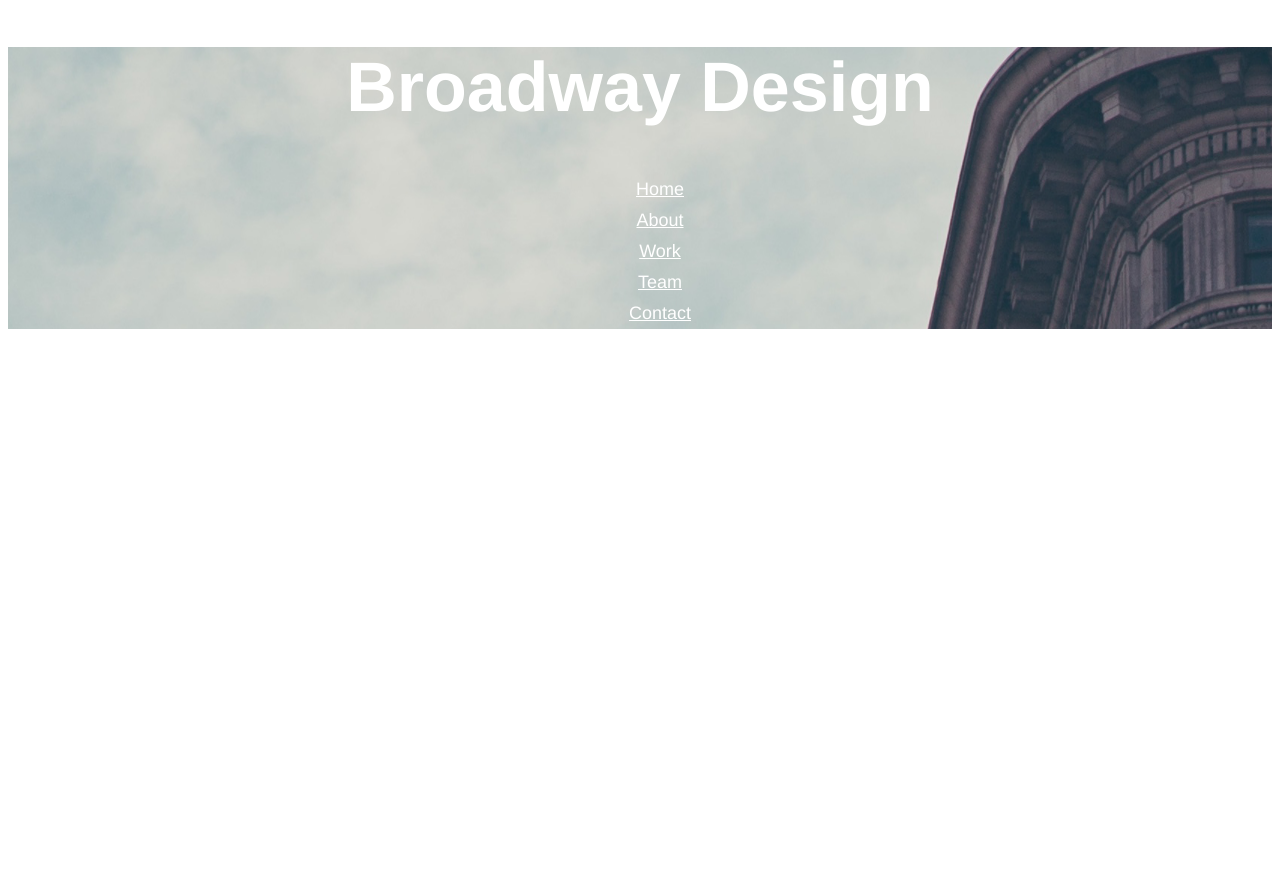
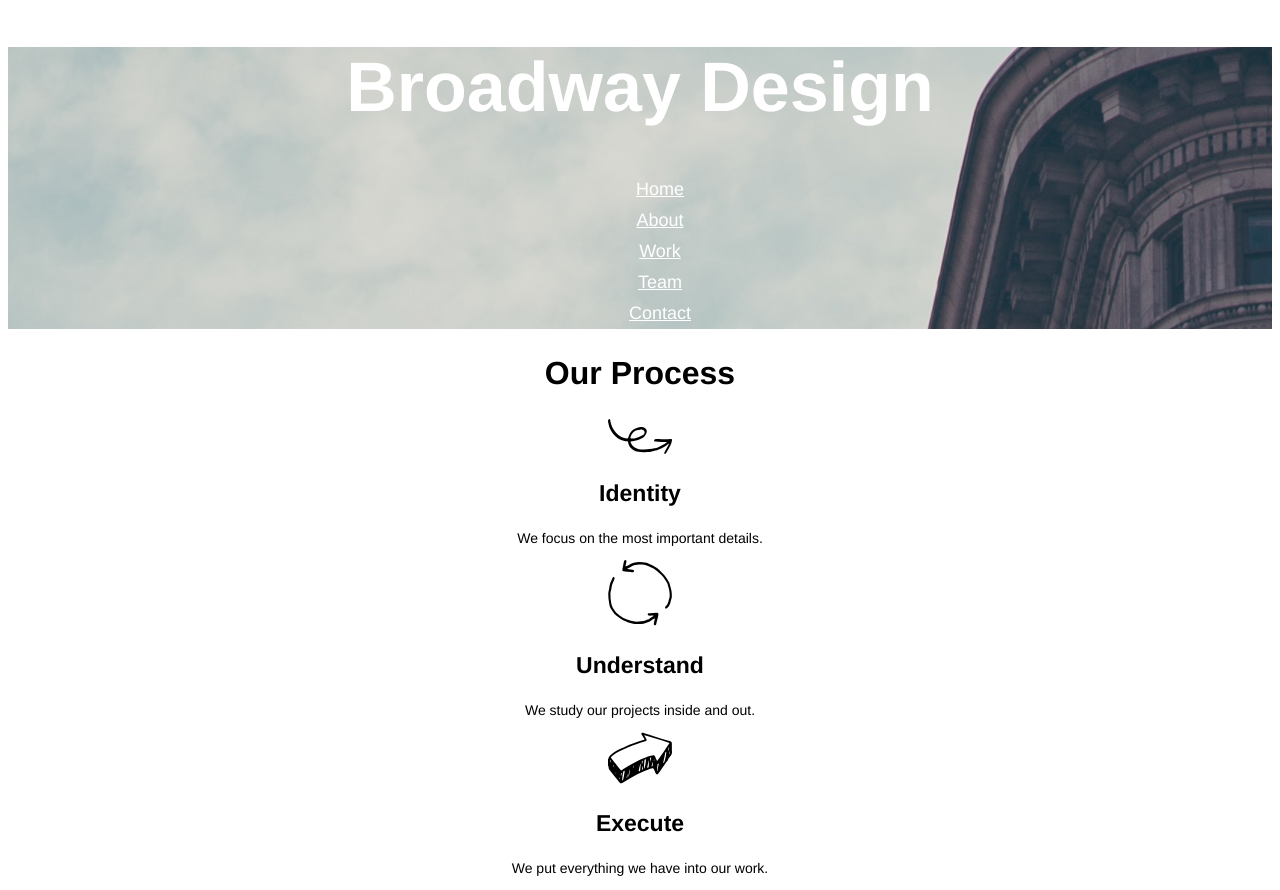
Before and after one commit to Berava/broadway, a plain HTML site: page index.html in a window 1280 px wide. Before the commit the page ends 800 px from the top, so only its background shows below. Drawn offline with Linux system fonts and the light colour scheme.

Commit message:
Add the process section

```diff
--- a/index.html
+++ b/index.html
@@ -22,6 +22,26 @@
     </nav>
   </header>
 
+  <!--process section  -->
+  <section>
+    <h2>Our Process</h2>
+    <img src="./resources/images/identify.svg" alt="curved arrow" />
+    <h3>Identity</h3>
+    <p>
+      We focus on the most important details.
+    </p>
+    <img src="./resources/images/understand.svg" alt="two arrows in a circle" />
+    <h3>Understand</h3>
+    <p>
+      We study our projects inside and out.
+    </p>
+    <img src="./resources/images/execute.svg" alt="big arrow" />
+    <h3>Execute</h3>
+    <p>We put everything we have into our work.</p>
+  </section>
+
+  <!-- divide in the page -->
+
 
   </body>
 </html>
--- a/resources/css/style.css
+++ b/resources/css/style.css
@@ -2,7 +2,8 @@
 #home {
   font-family: "Helvetica", sans-serif;
   text-align: center;
-  color: white;
+  color: black;
+  font-size: 14px; /* for p elements */
 }
 
 header {
@@ -13,6 +14,16 @@ header {
 h1{
   font-size: 70px;
   font-weight: bold;
+  color: white;
+}
+
+h2 {
+  font-size: 32px;
+  font-weight: bold;
+}
+
+h3 {
+  font-size: 23px;
 }
 
 li {
```
Lines whose indentation alone changed are shown as unchanged.
